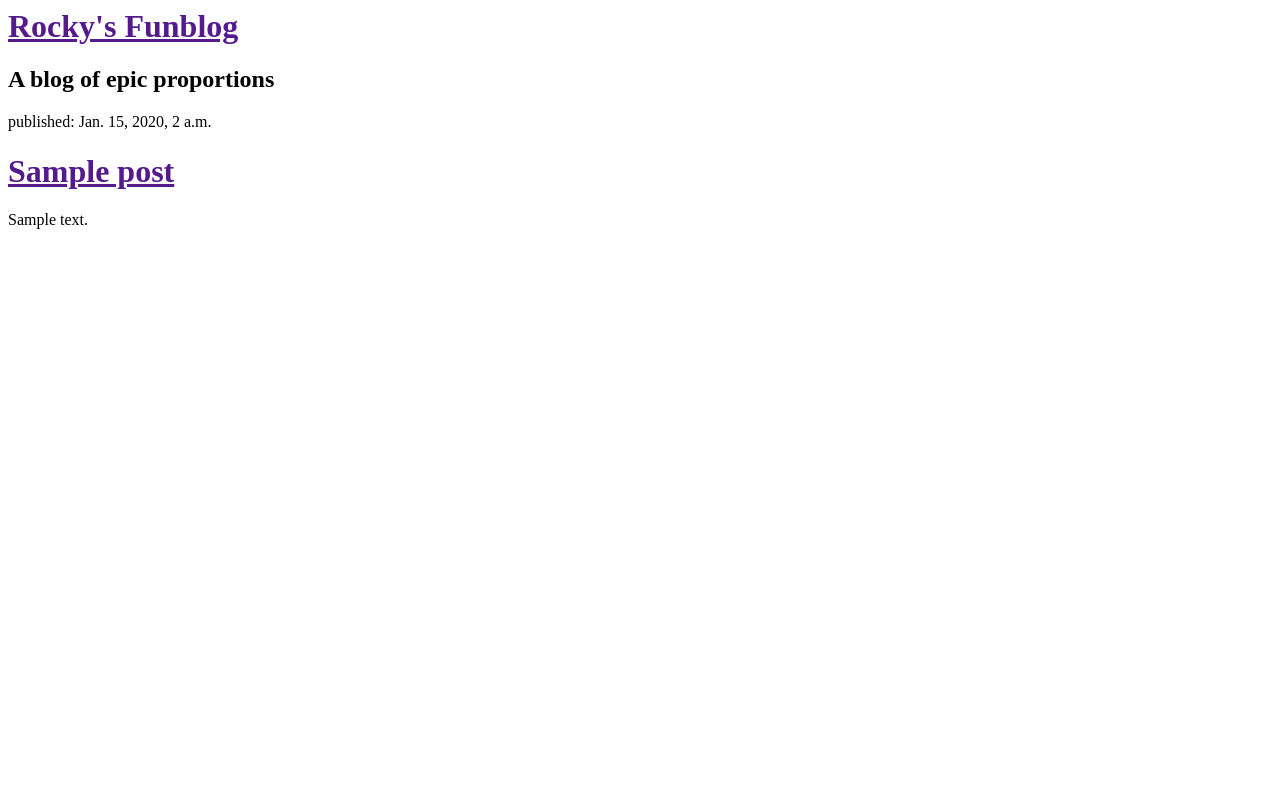
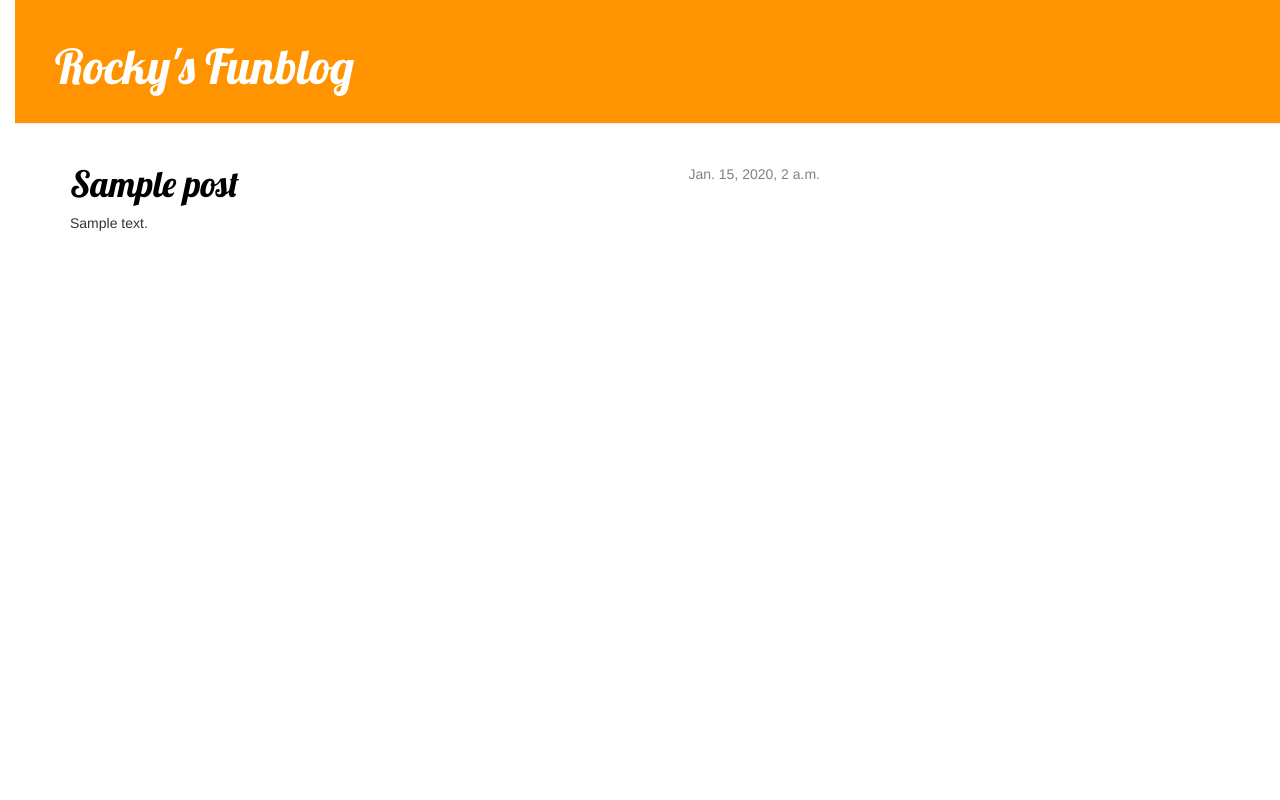
Before and after one commit to rockymcg/my-first-blog, a Django app: template blog/templates/blog/post_list.html in a window 1280 px wide. Run offline with Django 3.2, Linux system fonts and the light colour scheme; the template is opened without the code that fills it: values that come from a table or form of the project are taken from there, others are empty; tables that the repository leaves empty hold one stand-in row (values such as "Sample post"); some libraries are stand-ins or nearby versions.

Commit message:
Updated CSS and created base template

```diff
--- /dev/null
+++ b/blog/static/css/blog.css
@@ -0,0 +1,56 @@
+h1 a {
+	color: #FCA205;
+	font-family: 'Lobster';
+}
+
+body {
+	padding-left: 15px;
+}
+
+.page-header {
+    background-color: #ff9400;
+    margin-top: 0;
+    padding: 20px 20px 20px 40px;
+}
+
+.page-header h1, .page-header h1 a, .page-header h1 a:visited, .page-header h1 a:active {
+    color: #ffffff;
+    font-size: 36pt;
+    text-decoration: none;
+}
+
+.content {
+    margin-left: 40px;
+}
+
+h1, h2, h3, h4 {
+    font-family: 'Lobster', cursive;
+}
+
+.date {
+    float: right;
+    color: #828282;
+}
+
+.save {
+    float: right;
+}
+
+.post-form textarea, .post-form input {
+    width: 100%;
+}
+
+.top-menu, .top-menu:hover, .top-menu:visited {
+    color: #ffffff;
+    float: right;
+    font-size: 26pt;
+    margin-right: 20px;
+}
+
+.post {
+    margin-bottom: 70px;
+}
+
+.post h1 a, .post h1 a:visited {
+    color: #000000;
+}
--- /dev/null
+++ b/blog/templates/blog/base.html
@@ -0,0 +1,25 @@
+{% load staticfiles %}
+<html>
+	<head>
+		<title>Rocky's Blog</title>
+		<link rel="stylesheet" href="//maxcdn.bootstrapcdn.com/bootstrap/3.2.0/css/bootstrap.min.css">
+		<link rel="stylesheet" href="//maxcdn.bootstrapcdn.com/bootstrap/3.2.0/css/bootstrap-theme.min.css">
+		<link rel="stylesheet" href="{% static "css/blog.css" %}">
+		<link href="http://fonts.googleapis.com/css?family=Lobster&subset=latin,latin-ext" rel="stylesheet" type="text/css">
+	</head>
+
+	<body>
+	<div class="page-header">
+		<h1><a href="">Rocky's Funblog<a></h1>
+	</div>
+
+	<div class="content container">
+        <div class="row">
+            <div class="col-md-8">
+            {% block content %}
+            {% endblock %}
+            </div>
+        </div>
+    </div>
+	</body>
+</html>
--- a/blog/templates/blog/post_list.html
+++ b/blog/templates/blog/post_list.html
@@ -1,20 +1,13 @@
-<html>
-	<head>
-		<title>Rocky's Blog</title>
-	</head>
-	<body>
+{% extends "blog/base.html" %}
 
-	<div>
-		<h1><a href="">Rocky's Funblog<a></h1>
-		<h2>A blog of epic proportions</h2>
-	</div>
-
-	{% for post in posts %}
-		<div>
-			<p> published: {{ post.published_date }}</p>
-			<h1><a href="">{{ post.title }}</a></h1>
-			<p>{{ post.text|linebreaks }}</p>
-		</div>
-	{% endfor %}
-	</body>
-</html>
+{% block content %}
+    {% for post in posts %}
+        <div class="post">
+            <div class="date">
+                {{ post.published_date }}
+            </div>
+            <h1><a href="">{{ post.title }}</a></h1>
+            <p>{{ post.text|linebreaks }}</p>
+        </div>
+    {% endfor %}
+{% endblock content %}
```
